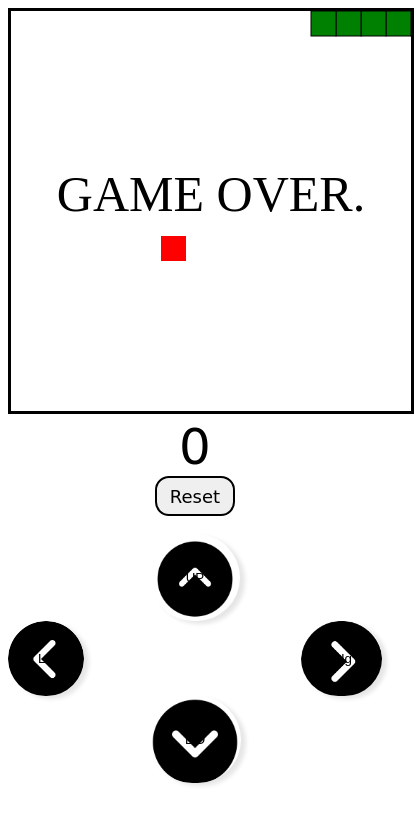
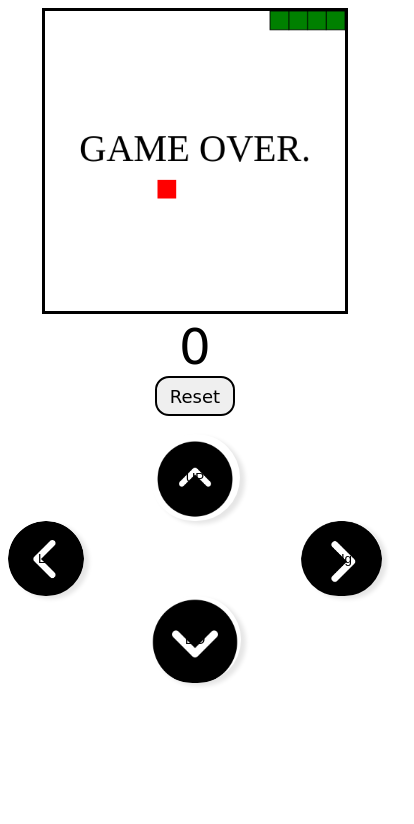
Before and after one commit to PraveenKumarPanchadarla/Snake_Game_adv, a plain HTML site: page index.html in a window 390 px wide. Shown: the whole page, 414 px wide, since content can reach past the window. Drawn offline with Linux system fonts and the light colour scheme.

Commit message:
Update skinner.css

```diff
--- a/skinner.css
+++ b/skinner.css
@@ -74,4 +74,8 @@
     #mobile{
         display: block;
     }
+    #board{
+        width:300px;
+        height:300px;
+    }
 }
```
